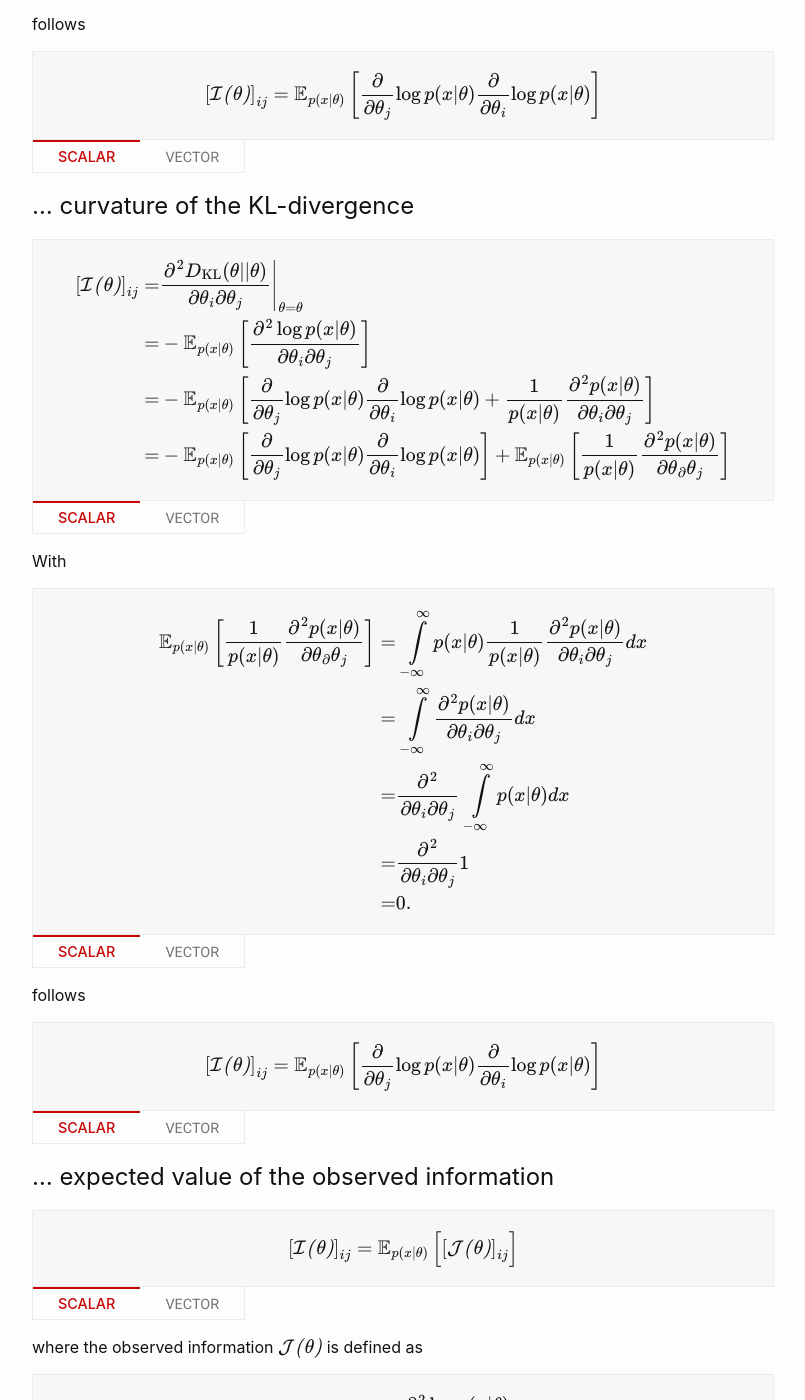
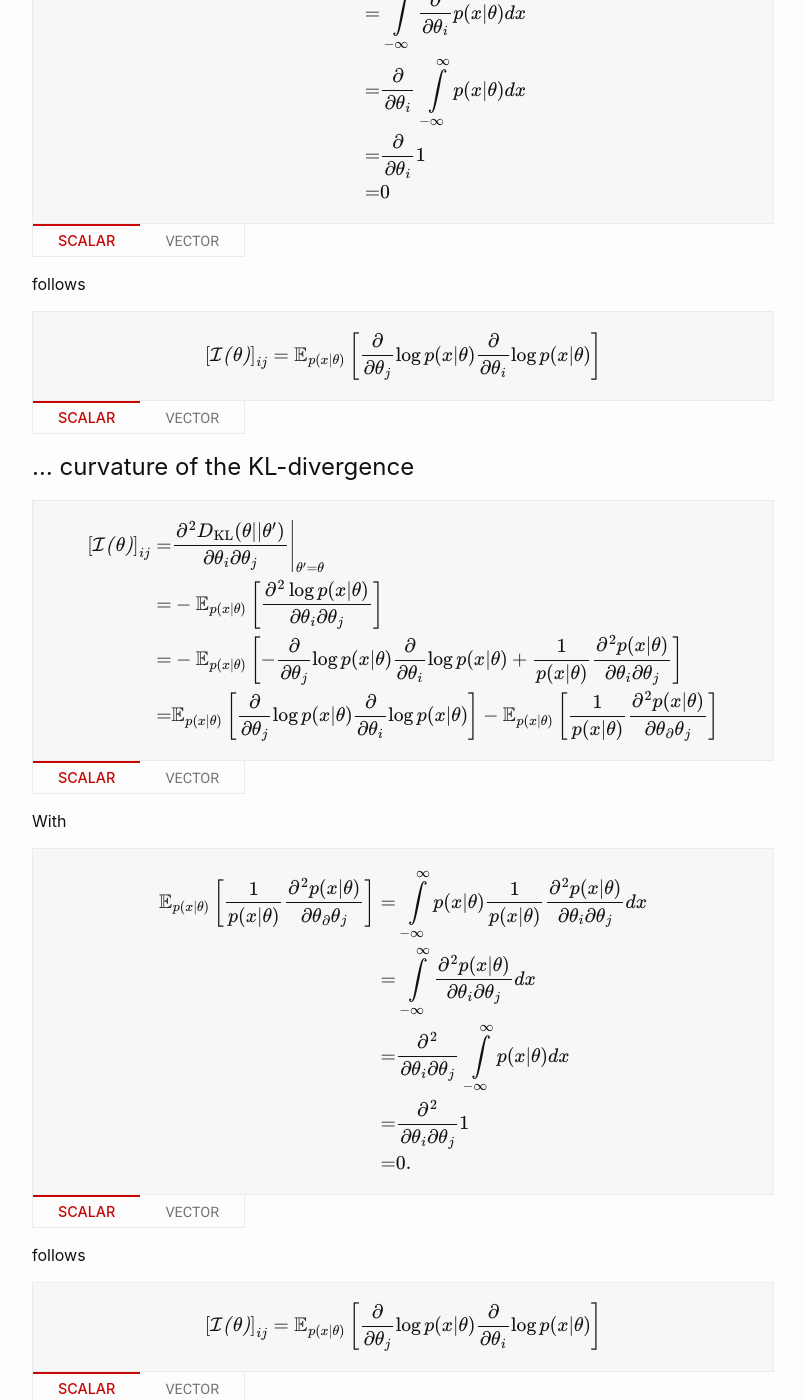
Before and after one commit to martinseilair/martinseilair.github.io, a Jekyll site: the page built from _posts/2018-10-17-fisher.markdown, in a window 1280 px wide and 1400 px high, scrolled down 6434 px. Shown: the whole window, without its empty margins (238-1043 px from the left). Built offline with Jekyll 4.4.1, drawn with Linux system fonts in a browser that asks for light colours; formulas are drawn with MathJax 3; some of the changed text lies outside the part shown.

Commit message:
fisher cross

```diff
--- a/_posts/2018-10-17-fisher.markdown
+++ b/_posts/2018-10-17-fisher.markdown
@@ -577,7 +589,7 @@
 $$
 \begin{align*}
 \mathcal{I(\theta)} &=  \text{Var}\left(\nabla_{\theta'} \log p(x|\theta')\right) \\
-&=  \mathbb{E}_{p(x|\theta^*)}\left[\nabla_{\theta'} \log p(x|\theta')\nabla_{\theta'} \log p(x|\theta')^T\right] +  \mathbb{E}_{p(x|\theta^*)}\left[\nabla_{\theta'} \log p(x|\theta')\right]\mathbb{E}_{p(x|\theta^*)}\left[\nabla_{\theta'} \log p(x|\theta')\right]^T \\
+&=  \mathbb{E}_{p(x|\theta)}\left[\nabla_{\theta'} \log p(x|\theta')\nabla_{\theta'} \log p(x|\theta')^T\right] +  \mathbb{E}_{p(x|\theta)}\left[\nabla_{\theta'} \log p(x|\theta')\right]\mathbb{E}_{p(x|\theta)}\left[\nabla_{\theta'} \log p(x|\theta')\right]^T \\
 \end{align*}
  $$
 </div><div class="tab-bar" ><h3 class="tab-button-selected" onclick="switch_tab(this)">Scalar</h3><h3 class="tab-button" onclick="switch_tab(this)">Vector</h3></div></div>
@@ -625,18 +637,18 @@
 <div class="tab-container scalar-vector"><div class="tab-visible">
 $$
 \begin{align*}
- \left[\mathcal{I(\theta)}\right]_{ij} =&\left. \frac{\partial^2 D_\textrm{KL}(\theta||\theta)}{\partial \theta_i\partial \theta_j} \right|_{\theta = \theta}\\
+ \left[\mathcal{I(\theta)}\right]_{ij} =&\left. \frac{\partial^2 D_\textrm{KL}(\theta||\theta')}{\partial \theta_i\partial \theta_j} \right|_{\theta' = \theta}\\
  =&  -\mathbb{E}_{p(x|\theta)}\left[\frac{\partial^2  \log p(x|\theta)}{\partial \theta_i  \partial \theta_j}\right] \\
-=& - \mathbb{E}_{p(x|\theta)}\left[\frac{\partial}{\partial \theta_j} \log p(x|\theta) \frac{\partial}{\partial \theta_i} \log p(x|\theta) +    \frac{1}{p(x|\theta)} \frac{\partial^2 p(x|\theta)}{\partial \theta_i\partial \theta_j}\right] \\
-=&- \mathbb{E}_{p(x|\theta)}\left[\frac{\partial}{\partial \theta_j} \log p(x|\theta) \frac{\partial}{\partial \theta_i} \log p(x|\theta)\right] +    \mathbb{E}_{p(x|\theta)}\left[\frac{1}{p(x|\theta)} \frac{\partial^2 p(x|\theta)}{\partial \theta_\partial \theta_j}\right]\\
+=& - \mathbb{E}_{p(x|\theta)}\left[-\frac{\partial}{\partial \theta_j} \log p(x|\theta) \frac{\partial}{\partial \theta_i} \log p(x|\theta) +    \frac{1}{p(x|\theta)} \frac{\partial^2 p(x|\theta)}{\partial \theta_i\partial \theta_j}\right] \\
+=& \mathbb{E}_{p(x|\theta)}\left[\frac{\partial}{\partial \theta_j} \log p(x|\theta) \frac{\partial}{\partial \theta_i} \log p(x|\theta)\right] -    \mathbb{E}_{p(x|\theta)}\left[\frac{1}{p(x|\theta)} \frac{\partial^2 p(x|\theta)}{\partial \theta_\partial \theta_j}\right]\\
 \end{align*}$$
 </div><div class="tab-invisible">
 $$
 \begin{align*}
 \mathcal{I(\theta)} =&\left. \nabla^2_{\theta}D_\textrm{KL}(\theta||\theta) \right|_{\theta = \theta}\\
  =&  -\mathbb{E}_{p(x|\theta)}\left[\nabla_{\theta}^2 \log p(x|\theta)\right]\\
- =& - \mathbb{E}_{p(x|\theta)}\left[\nabla_{\theta} \log p(x|\theta) \nabla_{\theta} \log p(x|\theta)^T +    \frac{1}{p(x|\theta)} \nabla^2_{\theta} \log p(x|\theta)\right] \\
-=&- \mathbb{E}_{p(x|\theta)}\left[\nabla_{\theta} \log p(x|\theta) \nabla_{\theta} \log p(x|\theta)^T\right] +    \mathbb{E}_{p(x|\theta)}\left[\frac{1}{p(x|\theta)} \nabla^2_{\theta} \log p(x|\theta)\right]\\
+ =& - \mathbb{E}_{p(x|\theta)}\left[-\nabla_{\theta} \log p(x|\theta) \nabla_{\theta} \log p(x|\theta)^T +    \frac{1}{p(x|\theta)} \nabla^2_{\theta} \log p(x|\theta)\right] \\
+=& \mathbb{E}_{p(x|\theta)}\left[\nabla_{\theta} \log p(x|\theta) \nabla_{\theta} \log p(x|\theta)^T\right] -    \mathbb{E}_{p(x|\theta)}\left[\frac{1}{p(x|\theta)} \nabla^2_{\theta} \log p(x|\theta)\right]\\
 \end{align*}$$
 </div><div class="tab-bar" ><h3 class="tab-button-selected" onclick="switch_tab(this)">Scalar</h3><h3 class="tab-button" onclick="switch_tab(this)">Vector</h3></div></div>
 
@@ -671,7 +683,26 @@
 $$ \mathcal{I(\theta)} =  \mathbb{E}_{p(x|\theta)}\left[\nabla_{\theta} \log p(x|\theta) \nabla_{\theta} \log p(x|\theta)^T\right] $$
 </div><div class="tab-bar" ><h3 class="tab-button-selected" onclick="switch_tab(this)">Scalar</h3><h3 class="tab-button" onclick="switch_tab(this)">Vector</h3></div></div>
 
+# ... curvature of the cross entropy
 
+Cross entropy and Kullback-Leibler divergence only differ by constant additive term. Therefore, curvature has to be identical.
+
+# ... expected negative curvature of log-likelihood
+
+
+<div class="tab-container scalar-vector"><div class="tab-visible">
+$$
+\begin{align*}
+ \left[\mathcal{I(\theta)}\right]_{ij}  =&  -\mathbb{E}_{p(x|\theta)}\left[\frac{\partial^2  \log p(x|\theta)}{\partial \theta_i  \partial \theta_j}\right] \\
+\end{align*}$$
+</div><div class="tab-invisible">
+$$
+\begin{align*}
+\mathcal{I(\theta)} =&  -\mathbb{E}_{p(x|\theta)}\left[\nabla_{\theta}^2 \log p(x|\theta)\right]\\
+\end{align*}$$
+</div><div class="tab-bar" ><h3 class="tab-button-selected" onclick="switch_tab(this)">Scalar</h3><h3 class="tab-button" onclick="switch_tab(this)">Vector</h3></div></div>
+
+See _curvature of the KL-divergence_.
 
 # ... expected value of the observed information
 
```
Also changed, not shown: other parts of _posts/2018-10-17-fisher.markdown (+12 -0 lines), 6 other files.
